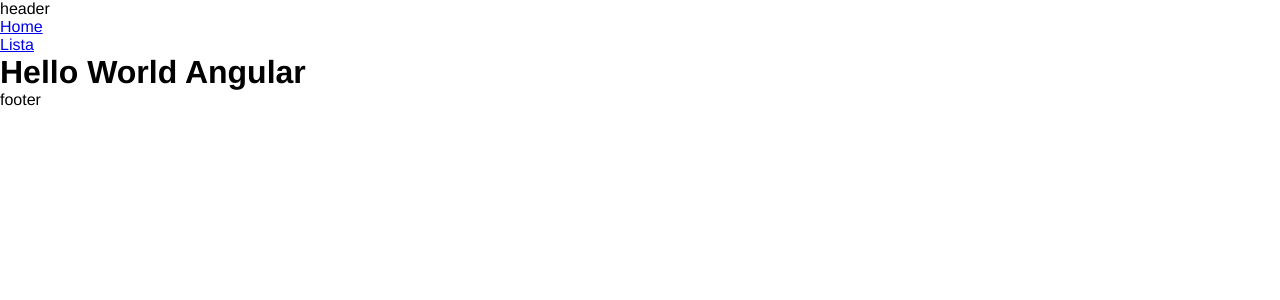
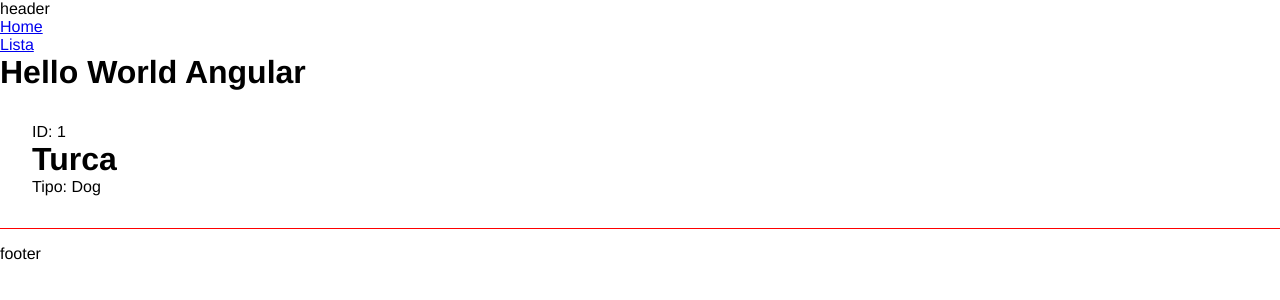
Before and after one commit to lucashomero/angular-test, an Angular app: page /list/1 in a window 1280 px wide. Before the commit this address led to /. Shown: the top 300 px of the page. Built offline with nearby package versions, Linux system fonts and the light colour scheme; data requests are answered from the project's data file.

Commit message:
feat: dynamic routes, catching individual data #19

```diff
--- a/src/app/Animal.ts
+++ b/src/app/Animal.ts
@@ -1,4 +1,5 @@
 export interface Animal {
+    id: number;
     name: string
     type: string
     age: number
--- a/src/app/app-routing.module.ts
+++ b/src/app/app-routing.module.ts
@@ -4,10 +4,12 @@
 import { FirstComponentComponent } from "./componentes/first-component/first-component.component";
 import { ListRenderComponent } from "./componentes/list-render/list-render.component";
 import { NgModel } from "@angular/forms";
+import { ItemDetailComponent } from "./componentes/item-detail/item-detail.component";
 
 const routes: Routes = [
     {path: '', component: FirstComponentComponent},
-    {path: 'list', component: ListRenderComponent}
+    {path: 'list', component: ListRenderComponent},
+    {path: 'list/:id', component: ItemDetailComponent}
 ];
 
 @NgModule({
--- a/src/app/app.routes.ts
+++ b/src/app/app.routes.ts
@@ -2,8 +2,10 @@
 import { Routes } from '@angular/router';
 import { FirstComponentComponent } from './componentes/first-component/first-component.component';
 import { ListRenderComponent } from './componentes/list-render/list-render.component';
+import { ItemDetailComponent } from './componentes/item-detail/item-detail.component';
 
 export const routes: Routes = [
   { path: '', component: FirstComponentComponent },
   { path: 'list', component: ListRenderComponent},
+  {path: 'list/:id', component: ItemDetailComponent}
 ];
--- /dev/null
+++ b/src/app/componentes/item-detail/item-detail.component.html
@@ -0,0 +1,5 @@
+<div *ngIf="animal" class="class">
+    <p>ID: {{animal.id}} </p>
+    <h1>{{ animal.name }}</h1>
+    <p>Tipo:  {{ animal.type }}</p>
+</div>
--- /dev/null
+++ b/src/app/componentes/item-detail/item-detail.component.ts
@@ -0,0 +1,28 @@
+import { Component } from '@angular/core';
+
+import { Animal } from '../../Animal';
+import { ListService } from '../../services/list.service';
+import { ActivatedRoute } from '@angular/router';
+import { CommonModule } from '@angular/common';
+
+@Component({
+  selector: 'app-item-detail',
+  standalone: true,
+  imports: [CommonModule],
+  templateUrl: './item-detail.component.html',
+  styleUrl: './item-detail.component.scss'
+})
+export class ItemDetailComponent {
+  animal?: Animal
+
+  constructor(private listService: ListService, private route: ActivatedRoute){
+    this.getAnimal()
+  }
+
+
+  getAnimal(){
+    const id = Number(this.route.snapshot.paramMap.get("id"))
+    this.listService.getItem(id).subscribe((animal) => (this.animal = animal))
+
+  }
+}
--- a/src/app/componentes/list-render/list-render.component.html
+++ b/src/app/componentes/list-render/list-render.component.html
@@ -2,7 +2,7 @@
     <h2>Animais:</h2>
     <ul>
         <li *ngFor="let animal of animals">
-            Nome: {{ animal.name }} - Tipo: {{animal.type}}
+            Nome: <a [routerLink]="['/list', animal.id]">{{ animal.name }}</a>  - Tipo: {{animal.type}}
             <button (click)="showAge(animal)">Show Age</button>
             <button (click)="removeAnimal(animal)">Excluir</button>
         </li>
--- a/src/app/componentes/list-render/list-render.component.ts
+++ b/src/app/componentes/list-render/list-render.component.ts
@@ -2,12 +2,13 @@
 import { Component } from '@angular/core';
 import { Animal } from '../../Animal';
 import { ListService } from '../../services/list.service';
+import { RouterModule } from '@angular/router';
 
 
 @Component({
   selector: 'app-list-render',
   standalone: true,
-  imports: [CommonModule, ],
+  imports: [CommonModule, RouterModule],
   templateUrl: './list-render.component.html',
   styleUrl: './list-render.component.scss'
 })
--- a/src/app/services/list.service.ts
+++ b/src/app/services/list.service.ts
@@ -19,4 +19,8 @@
   getAll(): Observable<Animal[]>{
      return this.http.get<Animal[]>(this.apiUrl)
   }
+
+  getItem(id: number): Observable<Animal>{
+    return this.http.get<Animal>(`${this.apiUrl}/${id}`)
+  }
 }
```
Also changed, not shown: src/app/componentes/item-detail/item-detail.component.scss (added), 1 other file (tests, documents, lock files or other folders).
